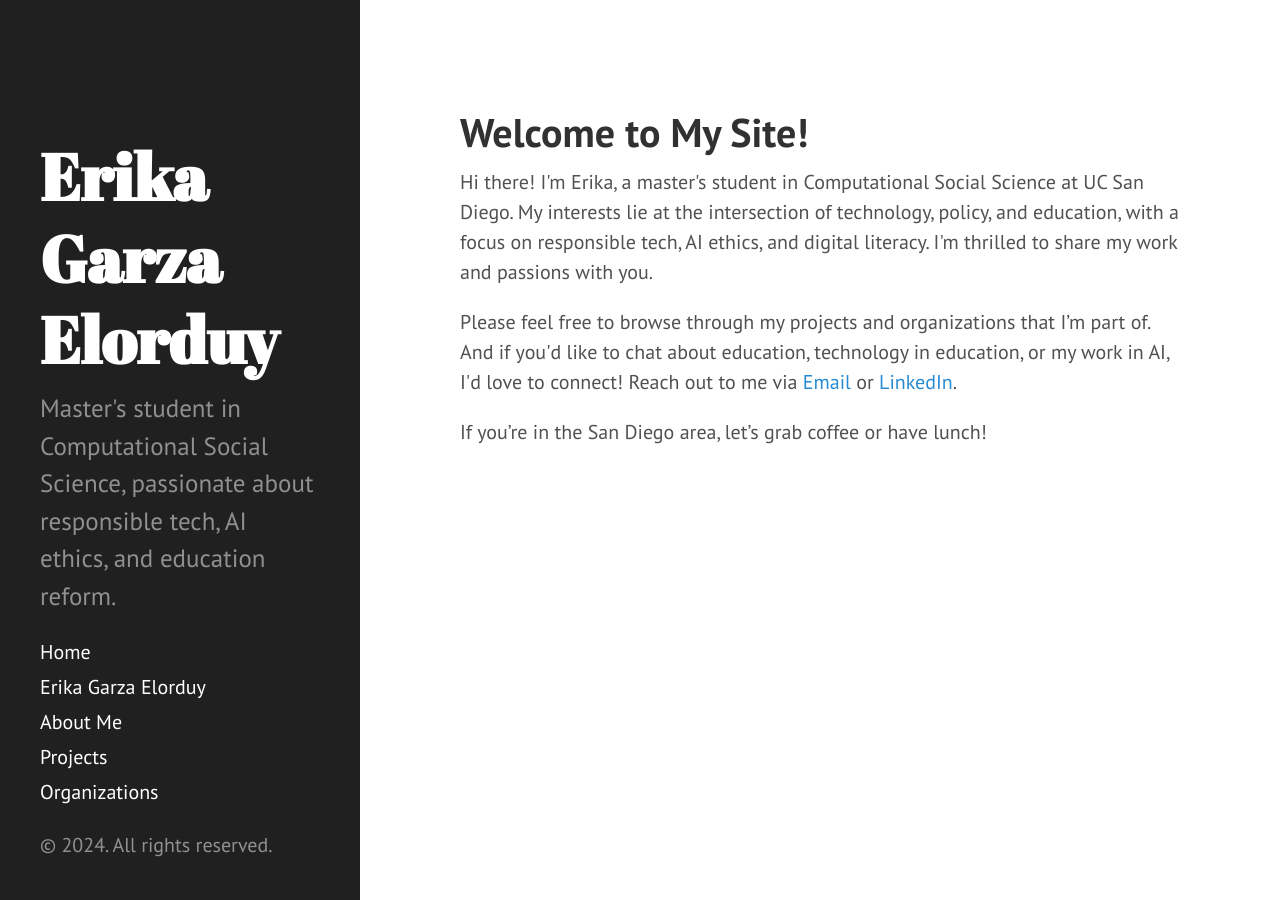
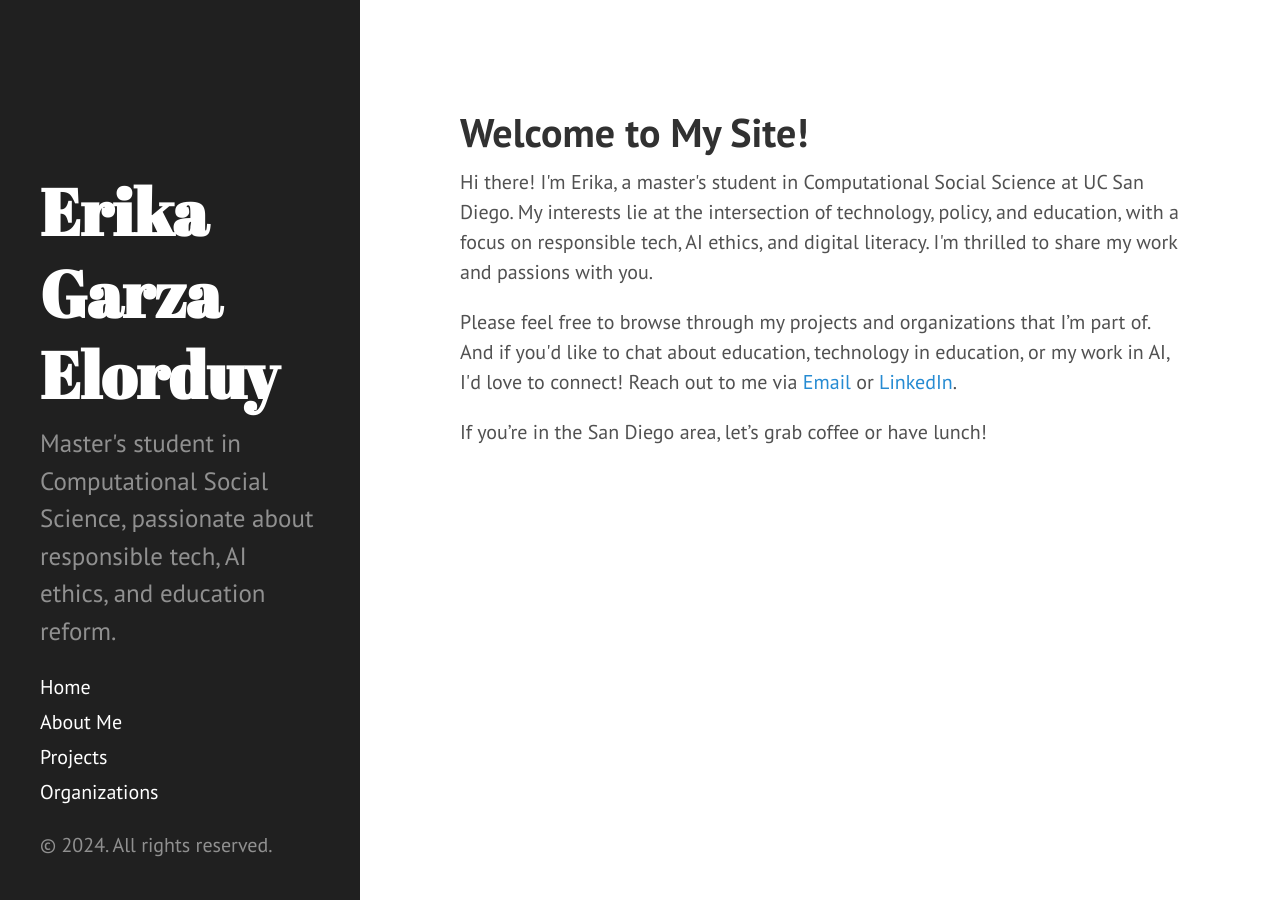
Before and after one commit to e-garzaelorduy/e-garzaelorduy.github.io, a Jekyll site: the page built from index.html, in a window 1280 px wide. Built offline with Jekyll 4.4.1, drawn with Linux system fonts in a browser that asks for light colours; Markdown is read by kramdown in place of the engine named in the settings; the list of posts is cut into pages by our own code.

Commit message:
Update sidebar.html

```diff
--- a/_includes/sidebar.html
+++ b/_includes/sidebar.html
@@ -3,9 +3,8 @@
     <div class="sidebar-about">
       <!-- Site title as your name -->
       <h1>
-        <a href="{{ site.baseurl }}">
-          Erika Garza Elorduy
-        </a>
+          <h1 class="sidebar-title">
+            <a href="https://e-garzaelorduy.github.io/">Erika Garza Elorduy</a>
       </h1>
       <!-- Short introduction/description -->
       <p class="lead">Master's student in Computational Social Science, passionate about responsible tech, AI ethics, and education reform.</p>
@@ -14,7 +13,6 @@
     <!-- Custom Sidebar Navigation -->
     <nav class="sidebar-nav">
       <a class="sidebar-nav-item{% if page.url == site.baseurl or page.url == site.baseurl | append: "/" %} active{% endif %}" href="{{ site.baseurl }}/">Home</a>
-      <a class="sidebar-nav-item{% if page.url == site.baseurl or page.url == site.baseurl | append: "/" %} active{% endif %}" href="{{ site.baseurl }}/"" href="{{ site.baseurl }}/">Erika Garza Elorduy</a>
       <a class="sidebar-nav-item{% if page.url == '/about' %} active{% endif %}" href="{{ site.baseurl }}/about">About Me</a>
       <a class="sidebar-nav-item{% if page.url == '/projects' %} active{% endif %}" href="{{ site.baseurl }}/projects">Projects</a>
       <a class="sidebar-nav-item{% if page.url == '/organizations' %} active{% endif %}" href="{{ site.baseurl }}/organizations">Organizations</a>
```
